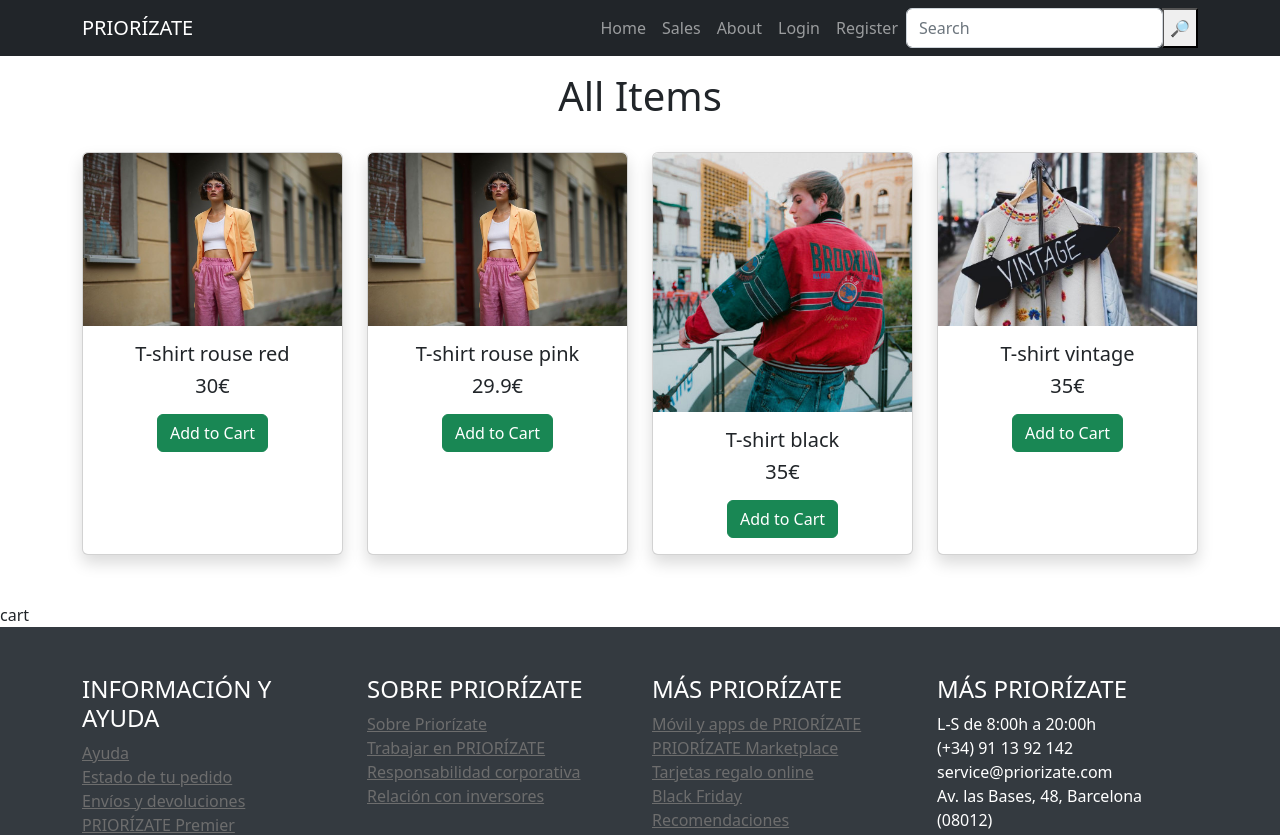
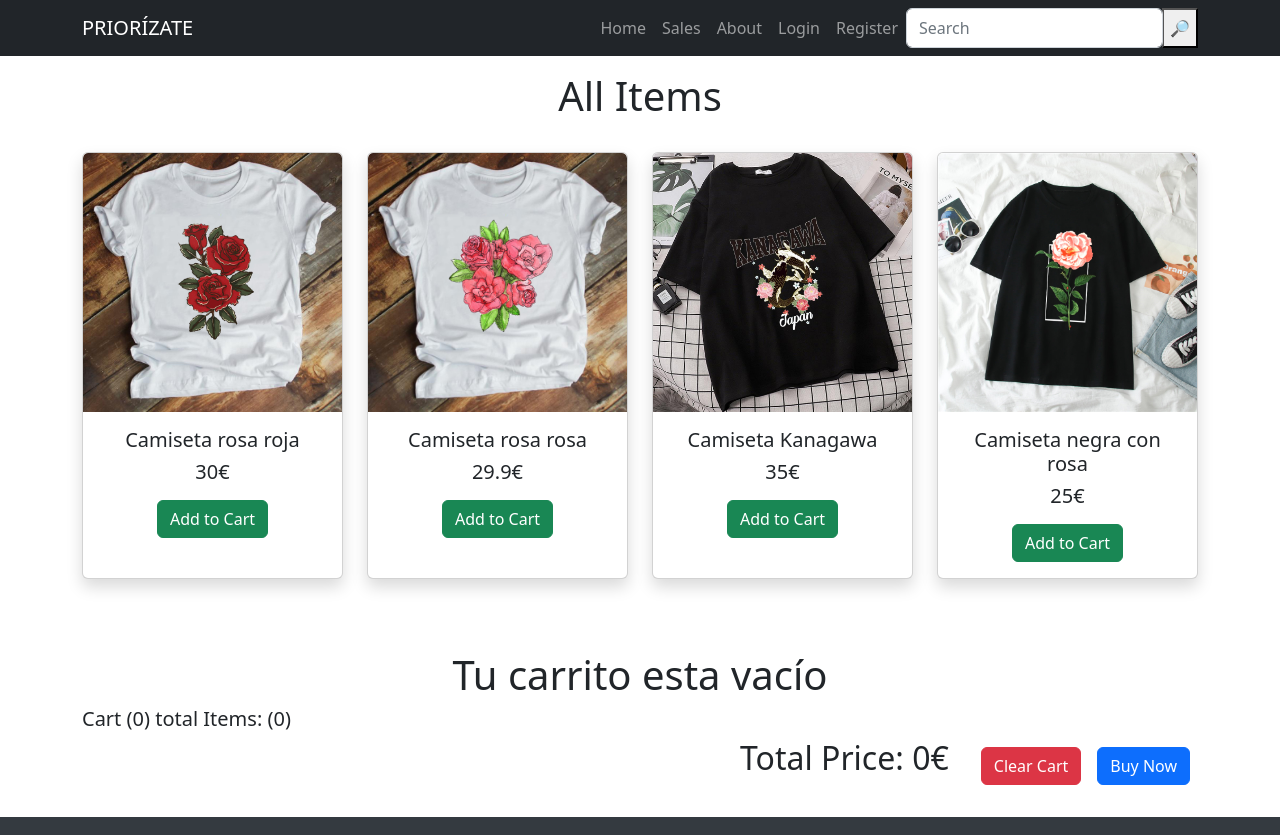
Before and after one commit to vanejogaa/vintage-project, a React (Create React App) app: page /sales in a window 1280 px wide. Shown: the top 835 px of the page. Built offline with nearby package versions, Linux system fonts and the light colour scheme.

Commit message:
camisetas

```diff
--- a/src/App.js
+++ b/src/App.js
@@ -20,7 +20,6 @@ function App() {
     <Route exact path="/login" element={<LoginPage/>}></Route>
     <Route exact path="/register" element={<RegisterPage/>}></Route>
    </Routes>
-
   <Footer/>
     </div>
   );
--- a/src/Cart.js
+++ b/src/Cart.js
@@ -1,11 +1,64 @@
 import React from 'react';
+import { useCart } from "react-use-cart";
+
 
 const Cart = () => {
-    return (
-        <div>
-            cart
+    const {
+        isEmpty,
+        totalUniqueItems,
+        items,
+        totalItems,
+        updateItemQuantity,
+        removeItem,
+        cartTotal,
+        emptyCard,
+
+    } = useCart();
+
+
+
+   return (
+
+        <section className='py-4 container'>
+        <h1 className='text-center'>Tu carrito esta vacío</h1>
+        <div className='row justify-content-center'>
+            <div className='col-12'>
+            {isEmpty}
+            <h5>Cart ({totalUniqueItems}) total Items: ({totalItems})</h5>
+            <table className='table table-light table-hover m-0'>
+               <tbody>
+                {items.map((item, index)=>{
+                    return(
+                        <tr key={index}>
+                            <td>
+                             <img src={item.img} style={{height: '6rem'}}/>
+                            </td>
+                            <td>{item.title}</td>
+                            <td>{item.price}</td>
+                            <td>Quantity ({item.quantity})</td>
+                            <td>
+                                <button className='btn btn-info ms-2' onClick={()=> updateItemQuantity(item.id, item.quantity -1)}>-</button>
+                                <button className='btn btn-info ms-2' onClick={()=> updateItemQuantity(item.id, item.quantity +1)}>+</button>
+                                <button className='btn btn-danger ms-2' onClick={() => removeItem(item.id)}>Remove Item</button>
+                            </td>
+                        </tr>
+                         )
+                     })}
+                </tbody>
+            </table>
+            </div>
+            <div className='col-auto ms-auto'>
+            <h2>Total Price: {cartTotal}€</h2>
+            </div>
+            <div className='col-auto'>
+            <button className='btn btn-danger m-2' onClick={() => emptyCard()}>Clear Cart</button>
+            <button className='btn btn-primary m-2'>Buy Now</button>
+
+            </div>
         </div>
-    )
+        </section>
+
+    );
 };
 
 export default Cart;
--- a/src/data.js
+++ b/src/data.js
@@ -1,7 +1,7 @@
-import img1 from '../src/assets/images/vintage1.jpg';
-import img2 from '../src/assets/images/vintage1.jpg';
-import img3 from '../src/assets/images/vintage3.jpg';
-import img4 from '../src/assets/images/vintage4.jpg';
+import img1 from '../src/assets/images/vintage5.jpg';
+import img2 from '../src/assets/images/vintage6.jpg';
+import img3 from '../src/assets/images/vintage7.jpg';
+import img4 from '../src/assets/images/vintage8.jpg';
 
 const data = {
     productData:[
@@ -9,35 +9,31 @@ const data = {
     {
         id: 1,
         img: img1,
-        title: "T-shirt rouse red",
+        title: 'Camiseta rosa roja',
         desc:'',
         price: 30,
-        imgUrl: "../assets/images/vintage4.jpg"
 
     },
     {
         id: 2,
         img: img2,
-        title: "T-shirt rouse pink",
+        title: 'Camiseta rosa rosa',
         desc:'',
         price: 29.90,
-        imgUrl: "../assets/images/vintage7.jpg"
     },
     {
         id: 3,
         img: img3,
-        title: "T-shirt black",
+        title: 'Camiseta Kanagawa',
         desc:'',
         price: 35,
-        imgUrl: "../assets/images/vintage8.jpg"
     },
     {
         id: 4,
         img: img4,
-        title: "T-shirt vintage",
+        title: "Camiseta negra con rosa",
         desc:'',
-        price: 35,
-        imgUrl: "../assets/images/vintage5.jpg"
+        price: 25,
     }
     ],
 };
--- a/src/pages/SalesPage.js
+++ b/src/pages/SalesPage.js
@@ -2,6 +2,7 @@ import React from "react";
 import Itemcard from "../Itemcard";
 import data from "../data.js";
 import Cart from "../Cart";
+import { CartProvider } from "react-use-cart";
 
 const SalesPage = () => {
     console.warn(data.productData)
@@ -12,12 +13,20 @@ const SalesPage = () => {
                 <div className="row justify-content-center">
                     {data.productData.map((item, index)=>{
                         return(
-                            <Itemcard img={item.img} title={item.title} desc={item.desc} price={item.price} key={index}/>
+                            <Itemcard
+                            img={item.img}
+                            title={item.title}
+                            desc={item.desc}
+                            price={item.price}
+                            item={item}
+                            key={index}
+                            />
                         )
                     })}
 
                 </div>
             </section>
+            <CartProvider/>
             <Cart/>
         </div>
 
```
Also changed, not shown: src/data/products.json (deleted, +0 -28 lines).
